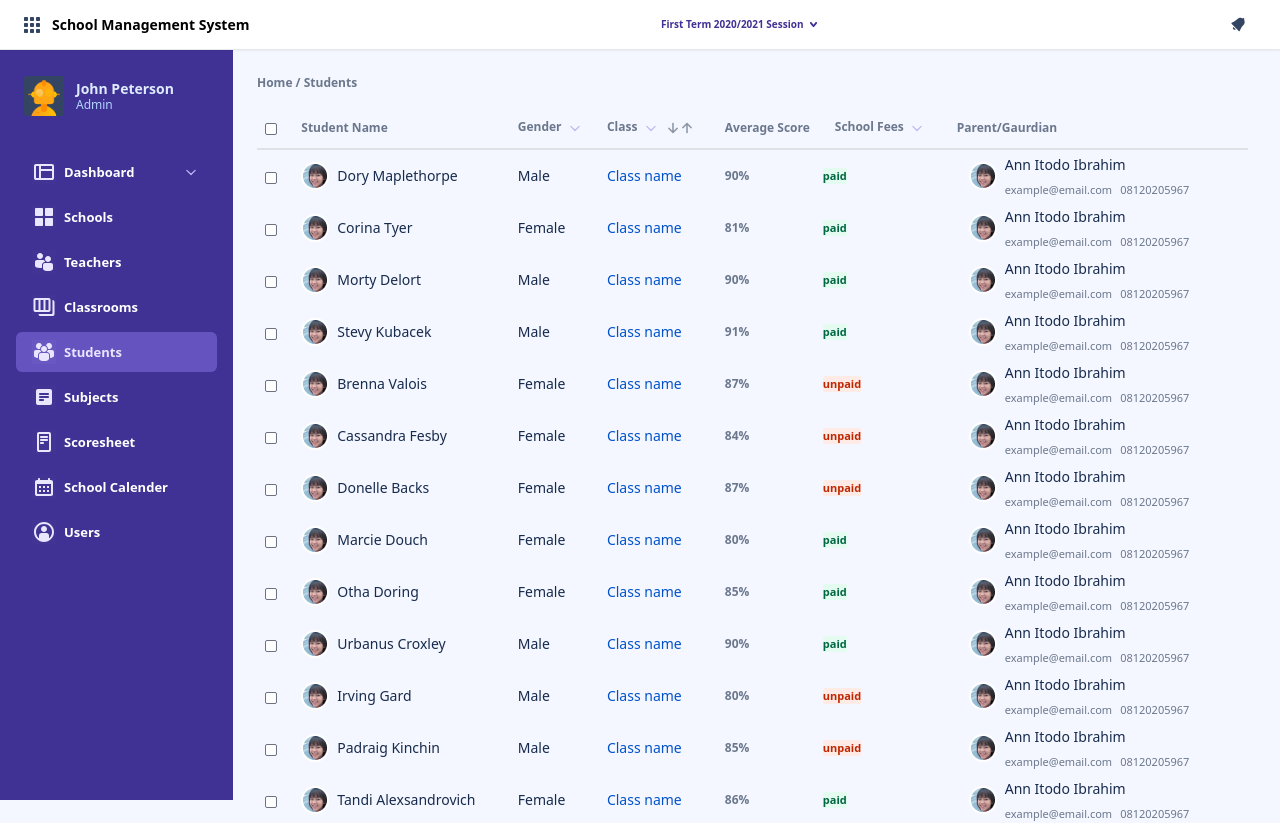
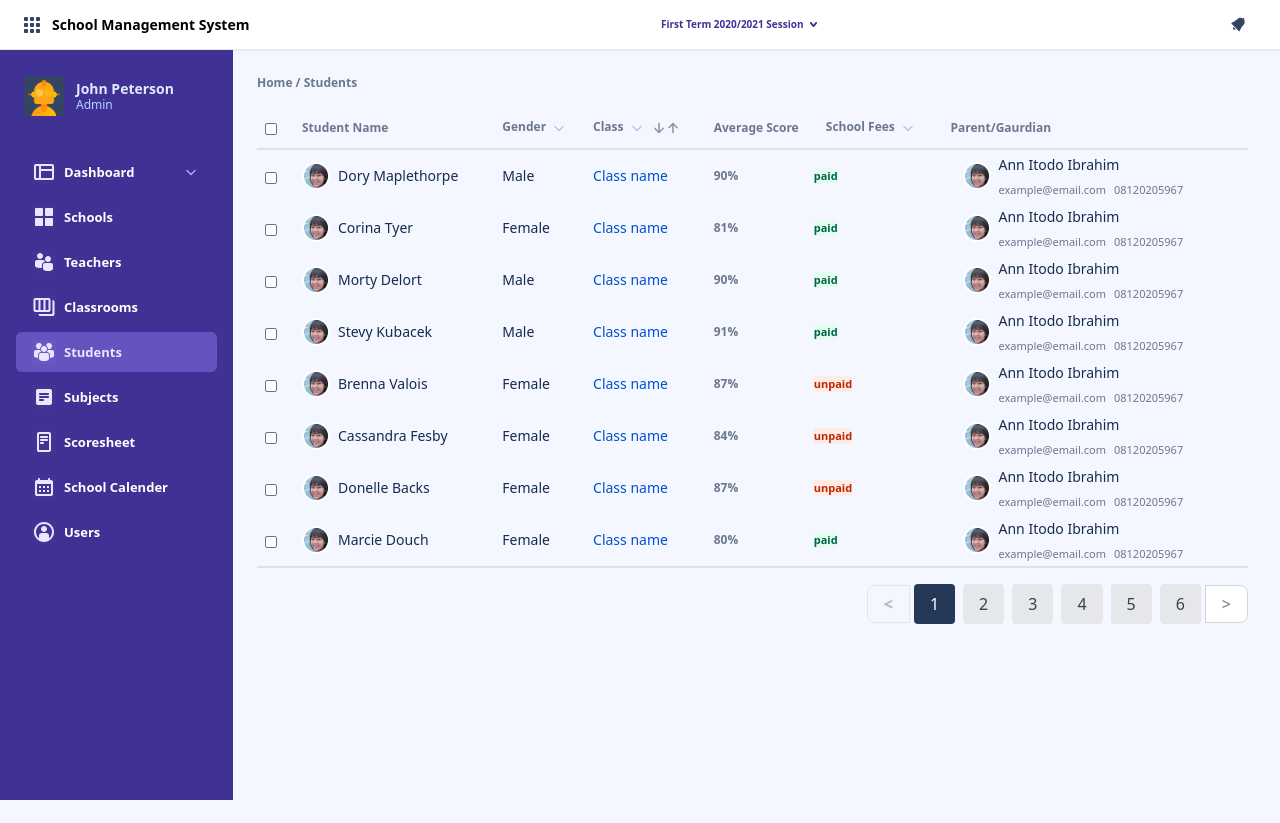
Before and after one commit to yusuftomilola/School-Management-System, a React (Vite) app: page /students in a window 1280 px wide. Shown: the top 823 px of the page. After the commit the page ends 800 px from the top, so only its background shows below. Built offline with nearby package versions, Linux system fonts and the light colour scheme.

Commit message:
created pagination component

```diff
--- a/src/components/Pagination.jsx
+++ b/src/components/Pagination.jsx
@@ -1,15 +1,14 @@
-// import { ChevronLeftIcon, ChevronRightIcon } from "@heroicons/react/20/solid";
-
+// eslint-disable-next-line react/prop-types
 const Pagination = ({ currentPage, totalPages, onPageChange }) => {
   const handlePageChange = (page) => {
-    if (page < 1 || page > totalPages) return; // Just return if out of bounds
-    onPageChange(page); // Call onPageChange if within bounds
+    if (page < 1 || page > totalPages) return;
+    onPageChange(page);
   };
-  // "mx-2 px-4 py-2 bg-blue-500 text-white rounded disabled:opacity-50"
+
   return (
     <nav
       aria-label="Page Navigation"
-      className="flex justify-center items-center my-4"
+      className="flex justify-end items-center my-2"
     >
       <button
         className={`py-2 px-4 font-bold leading-tight text-gray-500 bg-[#FFFFFF00] border border-gray-300 rounded-l-lg hover:bg-gray-100 hover:text-gray-700 ${
@@ -34,11 +33,13 @@ const Pagination = ({ currentPage, totalPages, onPageChange }) => {
         </button>
       ))}
       <button
-        className="mx-2 px-4 py-2 bg-[#253858] text-white rounded disabled:opacity-50"
+        className={`py-2 px-4 leading-tight text-gray-500 bg-white border border-gray-300 rounded-r-lg hover:bg-gray-100 hover:text-gray-700 ${
+          currentPage === totalPages ? "opacity-50 cursor-not-allowed" : ""
+        }`}
         onClick={() => handlePageChange(currentPage + 1)}
         disabled={currentPage === totalPages}
       >
-        Next
+        &gt;
       </button>
     </nav>
   );
--- a/src/components/tables/students/StudentsTable.jsx
+++ b/src/components/tables/students/StudentsTable.jsx
@@ -3,11 +3,20 @@ import studentsTableData from "./studentsTableData";
 import avatar from "../../../assets/icons/AvatarImage.png";
 import downArrow from "../../../assets/icons/shortDownArrowIcon.svg";
 import upDownArrow from "../../../assets/icons/upDownArrow.png";
-// import Pagination from "../../Pagination";
+import Pagination from "../../Pagination";
 
 const StudentsTable = () => {
+  const itemsPerPage = 8;
   const [currentPage, setCurrentPage] = useState(1);
-  const totalPages = 5;
+  const totalPages = Math.ceil(studentsTableData.length / itemsPerPage);
+
+  const handlePageChange = (pageNumber) => setCurrentPage(pageNumber);
+  const startIndex = (currentPage - 1) * itemsPerPage;
+  const currentItems = studentsTableData.slice(
+    startIndex,
+    startIndex + itemsPerPage
+  );
+
   return (
     <div className="overflow-x-auto w-full">
       <table className="min-w-[200%] border-b-2 border-[#DFE1E6] my-4 table-auto md:min-w-full">
@@ -37,7 +46,7 @@ const StudentsTable = () => {
         </thead>
         {/* Table Body */}
         <tbody>
-          {studentsTableData.map((item) => (
+          {currentItems.map((item) => (
             <tr key={item.id}>
               <td>
                 <input
@@ -91,11 +100,11 @@ const StudentsTable = () => {
           ))}
         </tbody>
       </table>
-      {/* <Pagination
+      <Pagination
         currentPage={currentPage}
         totalPages={totalPages}
-        onPageChange={setCurrentPage}
-      /> */}
+        onPageChange={handlePageChange}
+      />
     </div>
   );
 };
--- a/src/components/tables/students/studentsTableData.js
+++ b/src/components/tables/students/studentsTableData.js
@@ -134,6 +134,276 @@ const studentsTableData = [
     school_fees: "paid",
     parent: { fullName: "Ann Itodo Ibrahim", email: "example@email.com", contact: "08120205967" },
   },
+  {
+    id: "16",
+    student_name: "Dory Maplethorpe",
+    gender: "Male",
+    class: "Class name",
+    average_score: "90%",
+    school_fees: "paid",
+    parent: { fullName: "Ann Itodo Ibrahim", email: "example@email.com", contact: "08120205967" },
+  },
+  {
+    id: "17",
+    student_name: "Corina Tyer",
+    gender: "Female",
+    class: "Class name",
+    average_score: "81%",
+    school_fees: "paid",
+    parent: { fullName: "Ann Itodo Ibrahim", email: "example@email.com", contact: "08120205967" },
+  },
+  {
+    id: "18",
+    student_name: "Morty Delort",
+    gender: "Male",
+    class: "Class name",
+    average_score: "90%",
+    school_fees: "paid",
+    parent: { fullName: "Ann Itodo Ibrahim", email: "example@email.com", contact: "08120205967" },
+  },
+  {
+    id: "19",
+    student_name: "Stevy Kubacek",
+    gender: "Male",
+    class: "Class name",
+    average_score: "91%",
+    school_fees: "paid",
+    parent: { fullName: "Ann Itodo Ibrahim", email: "example@email.com", contact: "08120205967" },
+  },
+  {
+    id: "20",
+    student_name: "Brenna Valois",
+    gender: "Female",
+    class: "Class name",
+    average_score: "87%",
+    school_fees: "unpaid",
+    parent: { fullName: "Ann Itodo Ibrahim", email: "example@email.com", contact: "08120205967" },
+  },
+  {
+    id: "21",
+    student_name: "Cassandra Fesby",
+    gender: "Female",
+    class: "Class name",
+    average_score: "84%",
+    school_fees: "unpaid",
+    parent: { fullName: "Ann Itodo Ibrahim", email: "example@email.com", contact: "08120205967" },
+  },
+  {
+    id: "22",
+    student_name: "Donelle Backs",
+    gender: "Female",
+    class: "Class name",
+    average_score: "87%",
+    school_fees: "unpaid",
+    parent: { fullName: "Ann Itodo Ibrahim", email: "example@email.com", contact: "08120205967" },
+  },
+  {
+    id: "23",
+    student_name: "Marcie Douch",
+    gender: "Female",
+    class: "Class name",
+    average_score: "80%",
+    school_fees: "paid",
+    parent: { fullName: "Ann Itodo Ibrahim", email: "example@email.com", contact: "08120205967" },
+  },
+  {
+    id: "24",
+    student_name: "Otha Doring",
+    gender: "Female",
+    class: "Class name",
+    average_score: "85%",
+    school_fees: "paid",
+    parent: { fullName: "Ann Itodo Ibrahim", email: "example@email.com", contact: "08120205967" },
+  },
+  {
+    id: "25",
+    student_name: "Urbanus Croxley",
+    gender: "Male",
+    class: "Class name",
+    average_score: "90%",
+    school_fees: "paid",
+    parent: { avatar: "", fullName: "Ann Itodo Ibrahim", email: "example@email.com", contact: "08120205967" },
+  },
+  {
+    id: "26",
+    student_name: "Irving Gard",
+    gender: "Male",
+    class: "Class name",
+    average_score: "80%",
+    school_fees: "unpaid",
+    parent: { avatar: "", fullName: "Ann Itodo Ibrahim", email: "example@email.com", contact: "08120205967" },
+  },
+  {
+    id: "27",
+    student_name: "Padraig Kinchin",
+    gender: "Male",
+    class: "Class name",
+    average_score: "85%",
+    school_fees: "unpaid",
+    parent: { fullName: "Ann Itodo Ibrahim", email: "example@email.com", contact: "08120205967" },
+  },
+  {
+    id: "28",
+    student_name: "Tandi Alexsandrovich",
+    gender: "Female",
+    class: "Class name",
+    average_score: "86%",
+    school_fees: "paid",
+    parent: { fullName: "Ann Itodo Ibrahim", email: "example@email.com", contact: "08120205967" },
+  },
+  {
+    id: "29",
+    student_name: "Cassandry Wildber",
+    gender: "Female",
+    class: "Class name",
+    average_score: "85%",
+    school_fees: "unpaid",
+    parent: { fullName: "Ann Itodo Ibrahim", email: "example@email.com", contact: "08120205967" },
+  },
+  {
+    id: "30",
+    student_name: "Aristotle Everal",
+    gender: "Male",
+    class: "Class name",
+    average_score: "88%",
+    school_fees: "paid",
+    parent: { fullName: "Ann Itodo Ibrahim", email: "example@email.com", contact: "08120205967" },
+  },
+  {
+    id: "31",
+    student_name: "Dory Maplethorpe",
+    gender: "Male",
+    class: "Class name",
+    average_score: "90%",
+    school_fees: "paid",
+    parent: { fullName: "Ann Itodo Ibrahim", email: "example@email.com", contact: "08120205967" },
+  },
+  {
+    id: "32",
+    student_name: "Corina Tyer",
+    gender: "Female",
+    class: "Class name",
+    average_score: "81%",
+    school_fees: "paid",
+    parent: { fullName: "Ann Itodo Ibrahim", email: "example@email.com", contact: "08120205967" },
+  },
+  {
+    id: "33",
+    student_name: "Morty Delort",
+    gender: "Male",
+    class: "Class name",
+    average_score: "90%",
+    school_fees: "paid",
+    parent: { fullName: "Ann Itodo Ibrahim", email: "example@email.com", contact: "08120205967" },
+  },
+  {
+    id: "34",
+    student_name: "Stevy Kubacek",
+    gender: "Male",
+    class: "Class name",
+    average_score: "91%",
+    school_fees: "paid",
+    parent: { fullName: "Ann Itodo Ibrahim", email: "example@email.com", contact: "08120205967" },
+  },
+  {
+    id: "35",
+    student_name: "Brenna Valois",
+    gender: "Female",
+    class: "Class name",
+    average_score: "87%",
+    school_fees: "unpaid",
+    parent: { fullName: "Ann Itodo Ibrahim", email: "example@email.com", contact: "08120205967" },
+  },
+  {
+    id: "36",
+    student_name: "Cassandra Fesby",
+    gender: "Female",
+    class: "Class name",
+    average_score: "84%",
+    school_fees: "unpaid",
+    parent: { fullName: "Ann Itodo Ibrahim", email: "example@email.com", contact: "08120205967" },
+  },
+  {
+    id: "37",
+    student_name: "Donelle Backs",
+    gender: "Female",
+    class: "Class name",
+    average_score: "87%",
+    school_fees: "unpaid",
+    parent: { fullName: "Ann Itodo Ibrahim", email: "example@email.com", contact: "08120205967" },
+  },
+  {
+    id: "38",
+    student_name: "Marcie Douch",
+    gender: "Female",
+    class: "Class name",
+    average_score: "80%",
+    school_fees: "paid",
+    parent: { fullName: "Ann Itodo Ibrahim", email: "example@email.com", contact: "08120205967" },
+  },
+  {
+    id: "39",
+    student_name: "Otha Doring",
+    gender: "Female",
+    class: "Class name",
+    average_score: "85%",
+    school_fees: "paid",
+    parent: { fullName: "Ann Itodo Ibrahim", email: "example@email.com", contact: "08120205967" },
+  },
+  {
+    id: "40",
+    student_name: "Urbanus Croxley",
+    gender: "Male",
+    class: "Class name",
+    average_score: "90%",
+    school_fees: "paid",
+    parent: { avatar: "", fullName: "Ann Itodo Ibrahim", email: "example@email.com", contact: "08120205967" },
+  },
+  {
+    id: "41",
+    student_name: "Irving Gard",
+    gender: "Male",
+    class: "Class name",
+    average_score: "80%",
+    school_fees: "unpaid",
+    parent: { avatar: "", fullName: "Ann Itodo Ibrahim", email: "example@email.com", contact: "08120205967" },
+  },
+  {
+    id: "42",
+    student_name: "Padraig Kinchin",
+    gender: "Male",
+    class: "Class name",
+    average_score: "85%",
+    school_fees: "unpaid",
+    parent: { fullName: "Ann Itodo Ibrahim", email: "example@email.com", contact: "08120205967" },
+  },
+  {
+    id: "43",
+    student_name: "Tandi Alexsandrovich",
+    gender: "Female",
+    class: "Class name",
+    average_score: "86%",
+    school_fees: "paid",
+    parent: { fullName: "Ann Itodo Ibrahim", email: "example@email.com", contact: "08120205967" },
+  },
+  {
+    id: "44",
+    student_name: "Cassandry Wildber",
+    gender: "Female",
+    class: "Class name",
+    average_score: "85%",
+    school_fees: "unpaid",
+    parent: { fullName: "Ann Itodo Ibrahim", email: "example@email.com", contact: "08120205967" },
+  },
+  {
+    id: "45",
+    student_name: "Aristotle Everal",
+    gender: "Male",
+    class: "Class name",
+    average_score: "88%",
+    school_fees: "paid",
+    parent: { fullName: "Ann Itodo Ibrahim", email: "example@email.com", contact: "08120205967" },
+  },
 ]
 
 export default studentsTableData;
```
